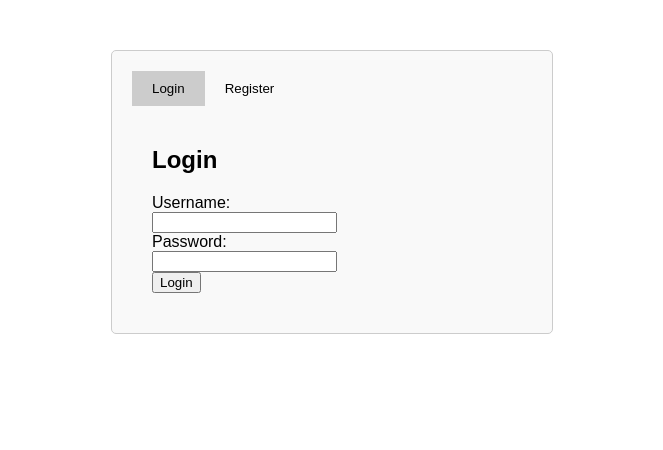
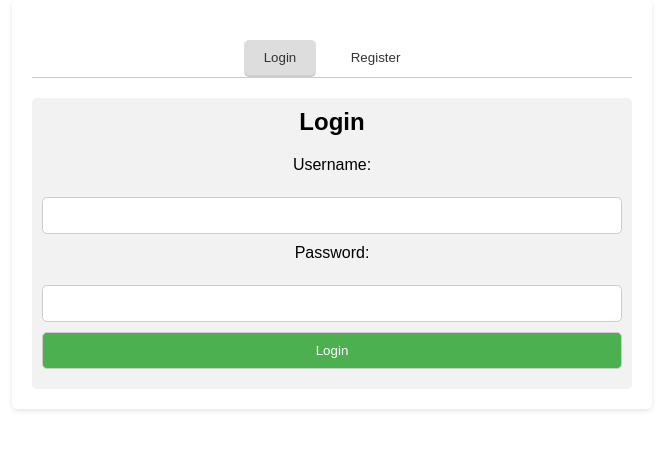
Before and after one commit to dkanghan/Tower_Defense, a PHP site: page /login.php in a window 1280 px wide. Shown: the top 450 px of the page, without its empty margins (308-971 px from the left). Run offline with PHP 8.4, Linux system fonts and the light colour scheme.

Commit message:
fixed styling

```diff
--- a/css/styles.css
+++ b/css/styles.css
@@ -6,11 +6,10 @@ body {
   margin: 0;
   padding: 0;
   overflow: hidden;
-    background-color: wheat;
+  background-color: rgb(255, 255, 255);
   justify-content: center;
   align-items: center;
 }
-
 
 h1 {
   text-align: center;
@@ -30,19 +29,32 @@ canvas {
   top: 0;
   left: 0;
 }
-th, td {
+th,
+td {
   text-align: center;
 }
 
 #container {
+  font-family: Arial, sans-serif;
   background-size: cover;
   overflow: hidden;
   color: rgb(7, 7, 7);
 }
 
+.container {
+  font-family: Arial, sans-serif;
+  max-width: 600px;
+  margin: 0 auto;
+  padding: 20px;
+  background-color: #fff;
+  border-radius: 5px;
+  box-shadow: 0 2px 5px rgba(0, 0, 0, 0.1);
+}
+
 #content {
-    max-width: 80%;
+  max-width: 100%;
   padding: 20px;
+  background-color: rgb(245, 230, 201);
 }
 
 #manual-button,
@@ -50,7 +62,7 @@ th, td {
   display: inline-block;
   padding: 10px 20px;
   margin: 10px;
-    background-color: #4CAF50;
+  background-color: #4caf50;
   color: white;
   border: none;
   border-radius: 4px;
@@ -62,7 +74,6 @@ th, td {
 .level-button:hover {
   background-color: #45a049;
 }
-
 
 .popup {
   display: none;
@@ -81,8 +92,8 @@ th, td {
   width: 60%;
   margin: 100px auto;
   padding: 20px;
-    max-height: 80vh; /* Set maximum height to 80% of the viewport height */
-    overflow-y: auto; /* Enable vertical scrolling */
+  max-height: 80vh;
+  overflow-y: auto;
   padding: 20px;
 }
 
@@ -133,21 +144,24 @@ th, td {
 
 .tab {
   margin-top: 20px;
+  overflow: hidden;
+  border-bottom: 1px solid #ccc;
+  margin-bottom: 20px;
 }
 
 .tab button {
   display: inline-block;
   margin: 0 5px;
-    padding: 5px 10px;
-    background-color: #f2f2f2;
   color: #333;
   border: none;
   border-radius: 5px;
   cursor: pointer;
-}
-
-.tab button:hover {
-    background-color: #e6e6e6;
+  background-color: inherit;
+  border: none;
+  outline: none;
+  cursor: pointer;
+  padding: 10px 20px;
+  transition: 0.3s;
 }
 
 .tabcontent {
@@ -157,12 +171,26 @@ th, td {
   border-radius: 5px;
 }
 
+.tab button:hover {
+  background-color: #ddd;
+}
+
+.tab button.active {
+  background-color: #ddd;
+  border-bottom: 2px solid #ccc;
+}
+
+.tabcontent h2 {
+  margin-top: 0;
+}
+
 table {
   width: 100%;
   border-collapse: collapse;
 }
 
-th, td {
+/* th,
+td {
   padding: 10px;
   text-align: left;
   border-bottom: 1px solid #ddd;
@@ -170,9 +198,94 @@ th, td {
 
 th {
   background-color: #f2f2f2;
+} */
+
+table {
+  width: 100%;
+  border-collapse: collapse;
+  margin-bottom: 20px; /* Add margin to separate the table from other elements */
+  border-radius: 5px; /* Add border-radius for rounded corners */
+  overflow: hidden; /* Hide overflowing content */
+}
+
+th,
+td {
+  padding: 15px; /* Increase padding for better spacing */
+  text-align: center;
+  border-bottom: 1px solid #ddd;
+}
+
+th {
+  background-color: #f8f9fa; /* Lighter background color for header row */
+}
+
+/* Alternate row color for better readability */
+tr:nth-child(even) {
+  background-color: #9c9c9c60;
+}
+
+/* Add box-shadow to give a lifted effect */
+table {
+  box-shadow: 0 4px 8px rgba(0, 0, 0, 0.1);
 }
 
 img {
   display: block;
   margin: 0 auto;
 }
+
+#Login,
+#Register {
+  display: none;
+}
+
+form {
+  margin-top: 20px;
+}
+
+label {
+  display: block;
+  margin-bottom: 5px;
+}
+
+input[type="text"],
+input[type="password"],
+input[type="submit"] {
+  width: 100%;
+  padding: 10px;
+  margin-bottom: 10px;
+  border: 1px solid #ccc;
+  border-radius: 5px;
+  box-sizing: border-box;
+}
+
+input[type="submit"] {
+  background-color: #4caf50;
+  color: white;
+  cursor: pointer;
+}
+
+input[type="submit"]:hover {
+  background-color: #45a049;
+}
+
+p.error {
+  color: red;
+}
+
+.notification {
+  background-color: white;
+  color: red;
+  padding: 10px;
+  position: fixed;
+  top: -50px; /* Initially above the viewport */
+  left: 50%;
+  transform: translateX(-50%);
+  border-radius: 5px;
+  z-index: 9999;
+  transition: top 0.5s ease-in-out; /* Add animation for dropdown effect */
+}
+
+.notification.show {
+  top: 10px; /* Position after dropdown */
+}
--- a/login.php
+++ b/login.php
@@ -8,15 +8,13 @@ if (isset($_SESSION["username"])) {
 }
 
 // Database connection parameters
-$servername = "localhost"; // Assuming MySQL is running on the same server
-$username_db = "root"; // Your MySQL username
-$password_db = ""; // Your MySQL password
-$database = "defense"; // Your MySQL database name
+$servername = "localhost";
+$username_db = "root";
+$password_db = "";
+$database = "defense";
 
-// Create connection
+// Create and Check connection
 $conn = new mysqli($servername, $username_db, $password_db, $database);
-
-// Check connection
 if ($conn->connect_error) {
     die("Connection failed: " . $conn->connect_error);
 }
@@ -26,15 +24,22 @@ if ($_SERVER["REQUEST_METHOD"] == "POST" && isset($_POST["register"])) {
     $new_username = $_POST["new_username"];
     $new_password = $_POST["new_password"];
 
-    // Validate and insert the user into the database
-    $sql = "INSERT INTO users (user_name, password) VALUES ('$new_username', '$new_password')";
-    if ($conn->query($sql) === TRUE) {
+    // Check if the username already exists in the database
+    $check_username_sql = "SELECT * FROM users WHERE user_name = '$new_username'";
+    $check_username_result = $conn->query($check_username_sql);
+
+    if ($check_username_result->num_rows > 0) {
+        echo "<script>alert('Username already exists');</script>";
+    } else {
+        // Insert the new user into the database
+        $insert_sql = "INSERT INTO users (user_name, password) VALUES ('$new_username', '$new_password')";
+
+        if ($conn->query($insert_sql) === TRUE) {
             // Registration successful, set session and redirect to index page
             $_SESSION["username"] = $new_username;
             header("Location: index.php");
             exit();
-    } else {
-        echo "Error: " . $sql . "<br>" . $conn->error;
+        }
     }
 }
 
@@ -50,60 +55,25 @@ if ($_SERVER["REQUEST_METHOD"] == "POST" && isset($_POST["login"])) {
     if ($result->num_rows > 0) {
         // Login successful, set session and redirect to index page
         $_SESSION["username"] = $username;
-        $_SESSION["maxLevel"] = $result->fetch_assoc()["maxLevel"];
-
         header("Location: index.php");
         exit();
     } else {
         // Login failed, redirect back to login page with error
-        header("Location: login.php?error=1");
-        exit();
+        echo "<script>alert('Invalid username or password.');</script>";
     }
 }
 ?>
 
 <!DOCTYPE html>
 <html lang="en">
+
 <head>
     <meta charset="UTF-8">
     <meta name="viewport" content="width=device-width, initial-scale=1.0">
     <title>Login/Register</title>
-    <style>
-        body {
-            font-family: Arial, sans-serif;
-        }
-        .container {
-            max-width: 400px;
-            margin: 50px auto;
-            padding: 20px;
-            border: 1px solid #ccc;
-            border-radius: 5px;
-            background-color: #f9f9f9;
-        }
-        .tab {
-            overflow: hidden;
-        }
-        .tab button {
-            background-color: inherit;
-            float: left;
-            border: none;
-            outline: none;
-            cursor: pointer;
-            padding: 10px 20px;
-            transition: 0.3s;
-        }
-        .tab button:hover {
-            background-color: #ddd;
-        }
-        .tab button.active {
-            background-color: #ccc;
-        }
-        .tabcontent {
-            display: none;
-            padding: 20px;
-        }
-    </style>
+    <link rel="stylesheet" href="css/styles.css">
 </head>
+
 <body>
 
     <div class="container">
@@ -114,11 +84,6 @@ if ($_SERVER["REQUEST_METHOD"] == "POST" && isset($_POST["login"])) {
 
         <div id="Login" class="tabcontent">
             <h2>Login</h2>
-        <?php
-        if (isset($_GET["error"]) && $_GET["error"] == 1) {
-            echo "<p style='color: red;'>Invalid username or password.</p>";
-        }
-        ?>
             <form action="login.php" method="post">
                 <label for="username">Username:</label><br>
                 <input type="text" id="username" name="username" required><br>
@@ -159,10 +124,12 @@ if ($_SERVER["REQUEST_METHOD"] == "POST" && isset($_POST["login"])) {
     </script>
 
 </body>
+
 </html>
 
 
 <?php
+
 // Close database connection
 $conn->close();
 ?>
```
Also changed, not shown: index.php (+22 -24 lines), js/level1.js (+20 -24 lines), js/level2.js (+16 -16 lines), js/level3.js (+33 -38 lines), js/level4.js (+26 -27 lines). Lines whose indentation alone changed are shown as unchanged.
